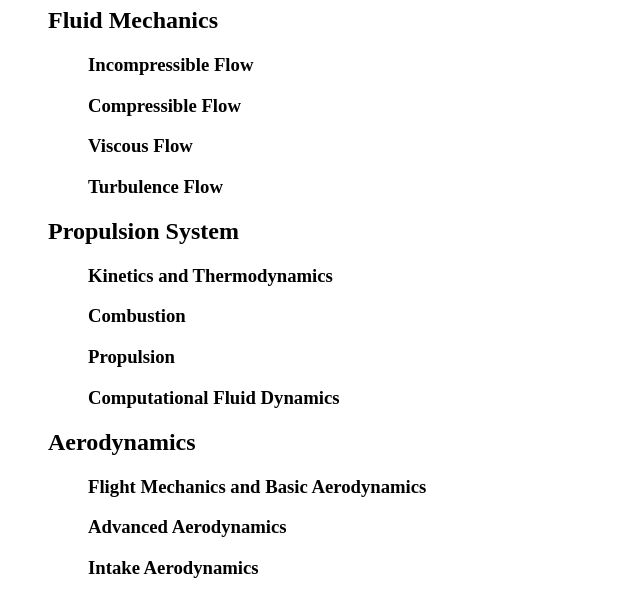
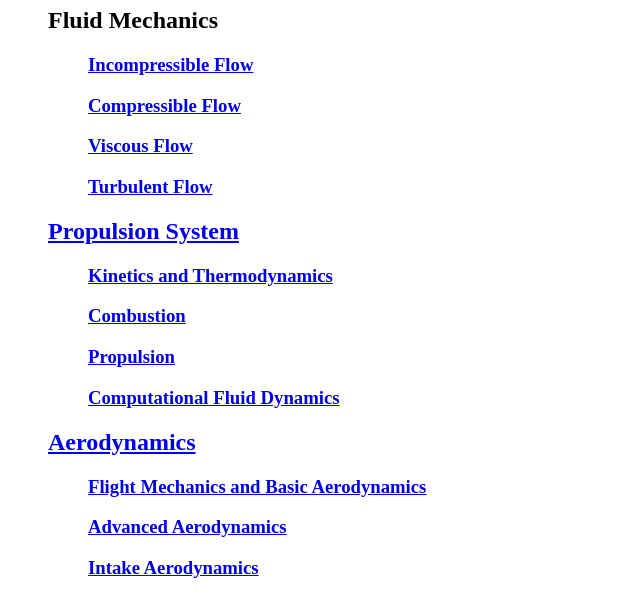
Before and after one commit to tsj1996/TSJ_Website, a plain HTML site: page HTML_Files/Academics.html in a window 1280 px wide. Shown: the part 73-668 px from the top of the page, without its empty margins (0-640 px from the left). Drawn offline with Linux system fonts and the light colour scheme.

Commit message:
Add Fluid Mechanics

```diff
--- a/HTML_Files/Academics.html
+++ b/HTML_Files/Academics.html
@@ -8,10 +8,10 @@
     <blockquote>
         <h2>Fluid Mechanics</h2>
         <blockquote>
-            <h3>Incompressible Flow</h3>
-            <h3>Compressible Flow</h3>
-            <h3>Viscous Flow</h3>
-            <h3>Turbulence Flow</h3>
+            <a href="https://tsj1996.github.io/TSJ_Website/HTML_Files/Academics/Aerospace_Engineering/Fluid_Mechanics/Incompressible_Flow.html"><h3>Incompressible Flow</h3>
+            <a href="https://tsj1996.github.io/TSJ_Website/HTML_Files/Academics/Aerospace_Engineering/Fluid_Mechanics/Compressible_Flow.html"><h3>Compressible Flow</h3>
+            <a href="https://tsj1996.github.io/TSJ_Website/HTML_Files/Academics/Aerospace_Engineering/Fluid_Mechanics/Viscous_Flow.html"><h3>Viscous Flow</h3>
+            <a href="https://tsj1996.github.io/TSJ_Website/HTML_Files/Academics/Aerospace_Engineering/Fluid_Mechanics/Turbulent_Flow.html"><h3>Turbulent Flow</h3>
         </blockquote>
         <h2>Propulsion System</h2>
         <blockquote>
```
Also changed, not shown: HTML_Files/Academics/Aerospace_Engineering/Fluid_Mechanics/Compressible_Flow.html (added, +9 -0 lines), HTML_Files/Academics/Aerospace_Engineering/Fluid_Mechanics/Incompressible_Flow.html (added, +9 -0 lines), HTML_Files/Academics/Aerospace_Engineering/Fluid_Mechanics/Turbulent_Flow.html (added, +9 -0 lines), HTML_Files/Academics/Aerospace_Engineering/Fluid_Mechanics/Viscous_Flow.html (added, +9 -0 lines).
